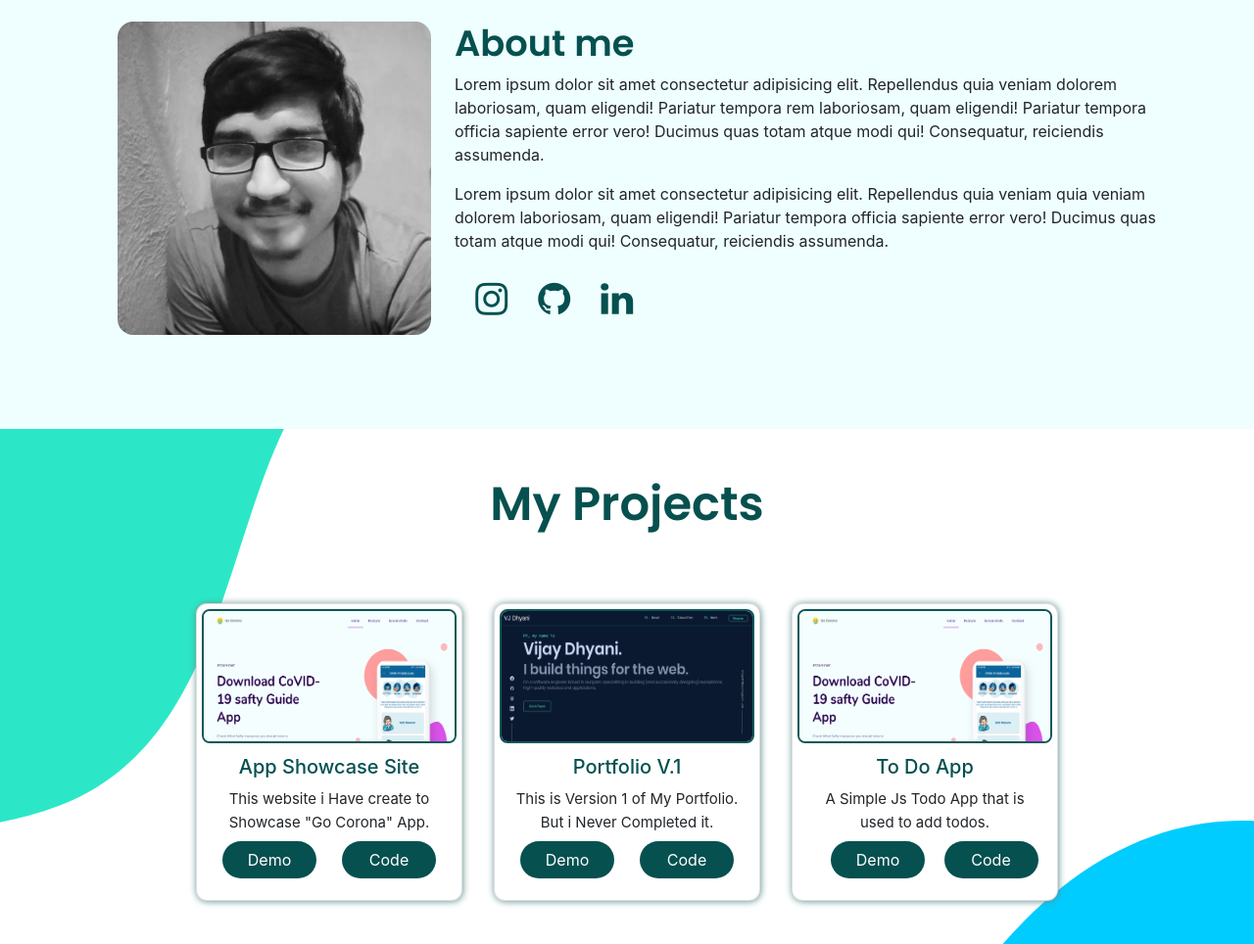
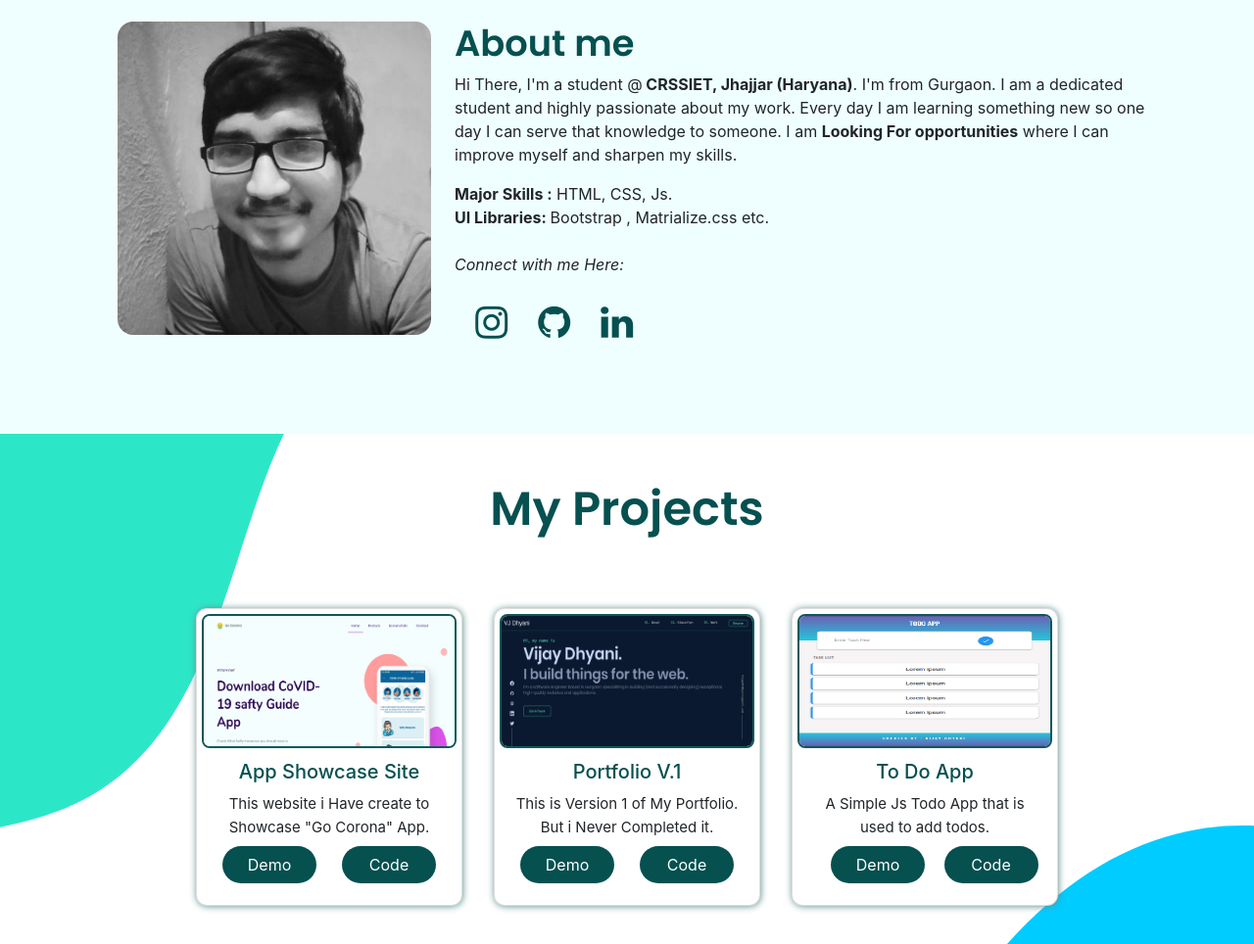
Before and after one commit to dhyanivj/PortfolioVer2, a plain HTML site: page index.html in a window 1280 px wide. Shown: the part 880-1844 px from the top of the page at 98% size. Drawn offline with nearby package versions, Linux system fonts and the light colour scheme.

Commit message:
minor changes

```diff
--- a/index.html
+++ b/index.html
@@ -84,18 +84,13 @@
       <div>
         <h3 class="abtme">About me</h3>
         <p>
-          Lorem ipsum dolor sit amet consectetur adipisicing elit. Repellendus
-          quia veniam dolorem laboriosam, quam eligendi! Pariatur tempora rem
-          laboriosam, quam eligendi! Pariatur tempora officia sapiente error
-          vero! Ducimus quas totam atque modi qui! Consequatur, reiciendis
-          assumenda.
+         Hi There, I'm a student @<b> CRSSIET, Jhajjar (Haryana)</b>. I'm from Gurgaon. I am a dedicated student and highly passionate about my work. Every day I am learning something new so one day I can serve that knowledge to someone. I am <b>Looking For opportunities</b> where I can improve myself and sharpen my skills.
         </p>
         <p>
-          Lorem ipsum dolor sit amet consectetur adipisicing elit. Repellendus
-          quia veniam quia veniam dolorem laboriosam, quam eligendi! Pariatur
-          tempora officia sapiente error vero! Ducimus quas totam atque modi
-          qui! Consequatur, reiciendis assumenda.
-        </p>
+         <b> Major Skills :</b> HTML, CSS, Js. <br/>
+<b>UI Libraries: </b> Bootstrap , Matrialize.css etc.
+        <br><br> <i>
+Connect with me Here: </i>
         <div>
           <!-- <hr class="w-25 mr-auto" /> -->
         </div>
@@ -164,7 +159,7 @@
           </div>
         </div>
         <div class="card projcard">
-          <img src="./images/project1.png" alt="project1" class="projectimg" />
+          <img src="./images/project3.png" alt="project1" class="projectimg" />
           <div class="projectdec">
             <h6>To Do App</h6>
             <span
@@ -173,8 +168,8 @@
             >
           </div>
           <div class="btnflex">
-            <a href="https://dhyanivj.github.io/" target="_blank">
-              <a href="https://dhyanivj.github.io/" target="_blank">
+            <a href="https://dhyanivj.github.io/todo" target="_blank">
+              <a href="https://dhyanivj.github.io/todo" target="_blank">
                 <button class="btn btn-style w-25">Demo</button></a
               >
 
```
Also changed, not shown: images/project3.png (added).
